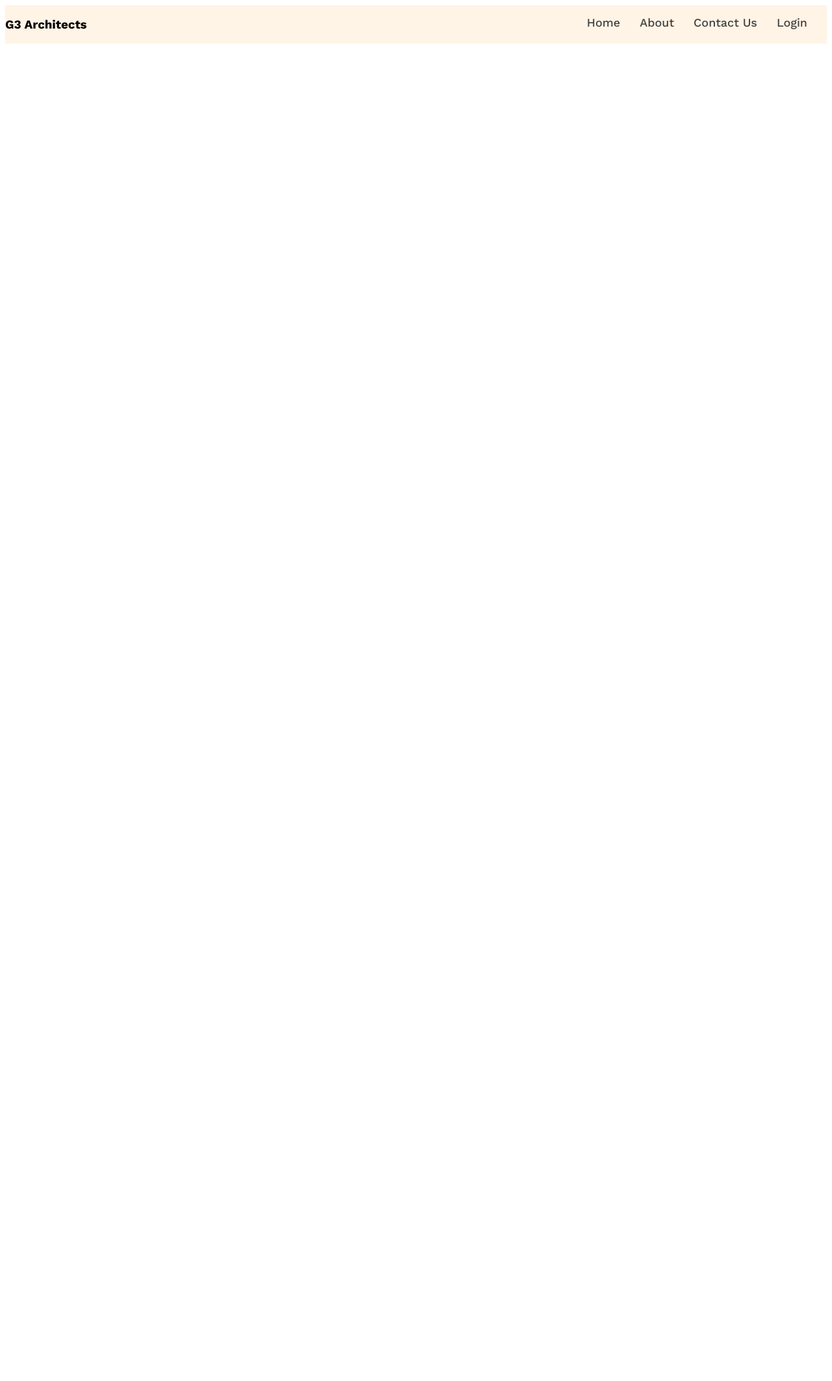
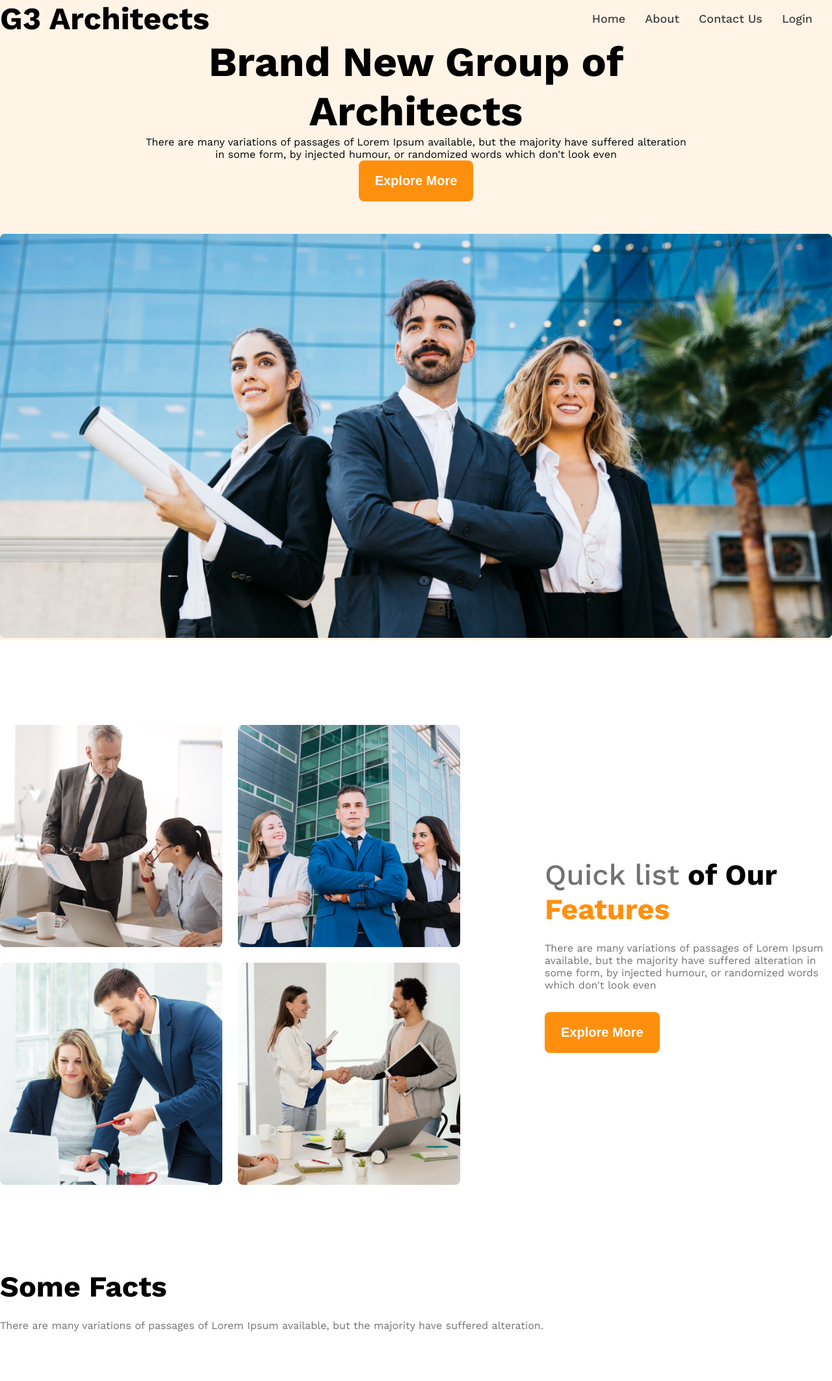
Before and after one commit to tuhin-ahmed-45/g3-architects-website, a plain HTML site: page index.html in a window 1280 px wide. Shown: the whole page at 65% size. Before the commit the page ends 800 px from the top, so only its background shows below. Drawn offline with nearby package versions, Linux system fonts and the light colour scheme.

Commit message:
made team section responsive and fact section structure

```diff
--- a/index.html
+++ b/index.html
@@ -12,18 +12,86 @@
         <h3 class="brand">G3 Architects</h3>
 
         <ul class="nav-links display-flex">
-          <li class="nav-item"><a href="" class="nav-link dark-gray">Home</a></li>
-          <li class="nav-item"><a href="" class="nav-link dark-gray">About</a></li>
-          <li class="nav-item"><a href="" class="nav-link dark-gray">Contact Us</a></li>
-          <li class="nav-item"><a href="" class="nav-link dark-gray">Login</a></li>
+          <li class="nav-item">
+            <a href="" class="nav-link dark-gray">Home</a>
+          </li>
+          <li class="nav-item">
+            <a href="" class="nav-link dark-gray">About</a>
+          </li>
+          <li class="nav-item">
+            <a href="" class="nav-link dark-gray">Contact Us</a>
+          </li>
+          <li class="nav-item">
+            <a href="" class="nav-link dark-gray">Login</a>
+          </li>
         </ul>
       </nav>
 
       <div class="banner">
-
+        <div class="banner-content">
+          <h1 class="banner-tittle">Brand New Group of Architects</h1>
+          <p class="banner-desc">
+            There are many variations of passages of Lorem Ipsum available, but
+            the majority have suffered alteration in some form, by injected
+            humour, or randomized words which don't look even
+          </p>
+          <button class="btn-primary">Explore More</button>
+        </div>
+        <img class="banner-img" src="images/banner.png" alt="banner-img" />
       </div>
     </header>
-    <main></main>
+    <main>
+      <section class="teams display-flex">
+        <div class="image-container">
+          <img src="images/team1.png" alt="" />
+          <img src="images/team2.png" alt="" />
+          <img src="images/team3.png" alt="" />
+          <img src="images/team4.png" alt="" />
+        </div>
+        <div class="text-container">
+          <h3 class="section-title">
+            <span id="light" class="light-gray">Quick list</span>
+            <span>of Our</span> <span class="primary">Features</span>
+          </h3>
+          <p class="desc light-gray">
+            There are many variations of passages of Lorem Ipsum available, but
+            the majority have suffered alteration in some form, by injected
+            humour, or randomized words which don't look even
+          </p>
+          <button class="btn-primary">Explore More</button>
+        </div>
+      </section>
+
+      <section>
+        <h3 class="section-title">Some Facts</h3>
+        <p class="light-gray">
+          There are many variations of passages of Lorem Ipsum available, but
+          the majority have suffered alteration.
+        </p>
+        <div class="facts-container">
+          <div class="facts">
+            <img src="" alt="" />
+            <h4 class="fact-number"></h4>
+            <h5 class="fact-name"></h5>
+          </div>
+          <div class="facts">
+            <img src="" alt="" />
+            <h4 class="fact-number"></h4>
+            <h5 class="fact-name"></h5>
+          </div>
+          <div class="facts">
+            <img src="" alt="" />
+            <h4 class="fact-number"></h4>
+            <h5 class="fact-name"></h5>
+          </div>
+          <div class="facts">
+            <img src="" alt="" />
+            <h4 class="fact-number"></h4>
+            <h5 class="fact-name"></h5>
+          </div>
+        </div>
+      </section>
+    </main>
     <footer></footer>
   </body>
 </html>
--- a/styles/architects.css
+++ b/styles/architects.css
@@ -5,6 +5,12 @@
   font-optical-sizing: auto;
   font-weight: 400;
   font-style: normal;
+}
+
+* {
+  margin: 0;
+  padding: 0;
+  box-sizing: border-box;
 }
 
 /* Shared Styles */
@@ -23,8 +29,38 @@
   color: #727272;
 }
 
+.primary {
+  color: #ff900e;
+}
+
 .bg-light {
   background-color: rgba(255, 144, 14, 0.1);
+}
+
+.btn-primary {
+  background-color: #ff900e;
+  color: white;
+  padding: 20px 25px;
+  font-size: 1.25rem;
+  font-weight: 600;
+  border: none;
+  border-radius: 8px;
+  cursor: pointer;
+}
+
+main {
+  max-width: 1440px;
+  margin: 0 auto;
+}
+
+main > section {
+  margin-top: 130px;
+}
+
+.section-title {
+  font-size: 2.8rem;
+  font-weight: 700;
+  margin-bottom: 24px;
 }
 
 /* Header Styles */
@@ -32,6 +68,12 @@
 /* Navbar Related Styles */
 .navbar {
   justify-content: space-between;
+  align-items: center;
+}
+
+.brand {
+  font-weight: 700;
+  font-size: 3rem;
 }
 
 .nav-item {
@@ -45,7 +87,81 @@
   font-size: 18px;
 }
 
-.navbar, .banner {
+.navbar,
+.banner {
   max-width: 1440px;
   margin: 0 auto;
 }
+
+/* Banner Related Styles */
+
+.banner-content {
+  max-width: 850px;
+  margin: 0 auto;
+  text-align: center;
+  margin-bottom: 50px;
+}
+
+.banner-tittle {
+  font-weight: 700;
+  font-size: 4rem;
+}
+
+.banner-img {
+  width: 100%;
+}
+
+/* Team and Features Related Style */
+
+.teams {
+  align-items: center;
+}
+
+.image-container {
+  display: grid;
+  grid-template-columns: repeat(2, 1fr);
+  gap: 24px;
+}
+
+.text-container {
+  margin-left: 130px;
+  max-width: 530px;
+}
+
+#light {
+  font-weight: 500;
+}
+
+.desc {
+  margin-bottom: 32px;
+}
+
+/* Responsive Media Query */
+
+@media screen and (max-width: 576px) {
+  .navbar,
+  .nav-links,
+  .teams {
+    flex-direction: column;
+  }
+
+  .image-container {
+    grid-template-columns: repeat(1, 1fr);
+  }
+
+  .text-container {
+    margin-left: 20px;
+  }
+}
+
+/* Medium Size Device */
+
+@media screen and (min-width: 576px) and (max-width: 992px) {
+    .teams {
+        flex-direction: column;
+    }
+
+    .text-container {
+        margin: 50px auto;
+    }
+}
```
Lines whose indentation alone changed are shown as unchanged.
